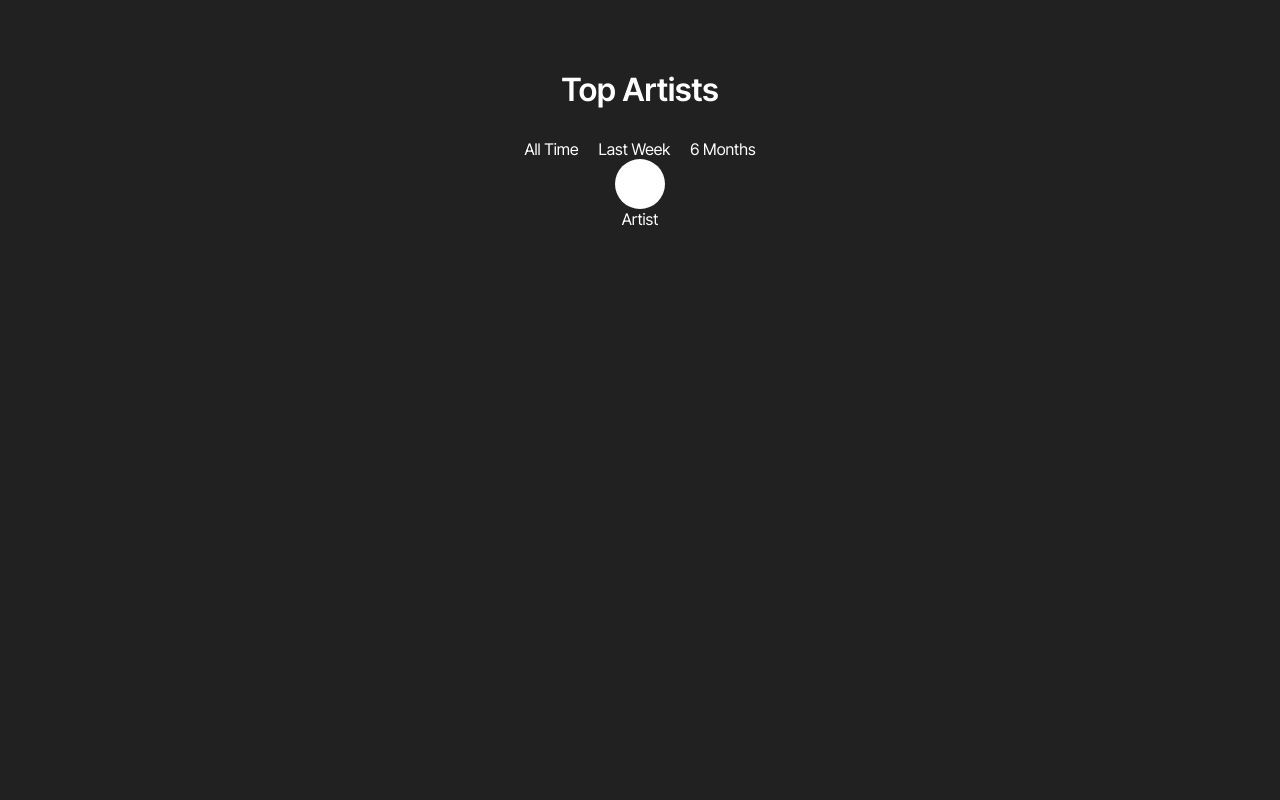
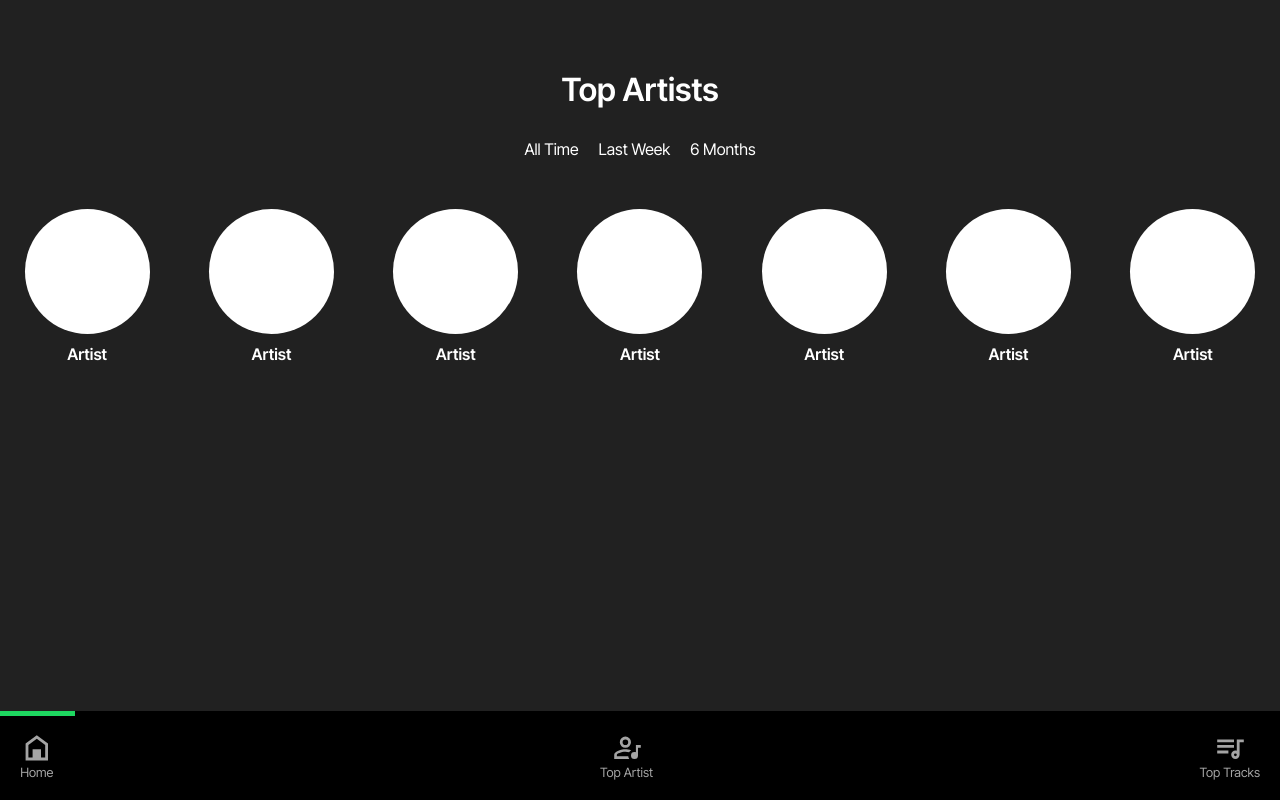
Before and after one commit to djballowe/Spotify-Profile, a React (Create React App) app: page / in a window 1280 px wide. Built offline with nearby package versions, Linux system fonts and the light colour scheme.

Commit message:
top artist page layout styled

```diff
--- a/src/App.css
+++ b/src/App.css
@@ -281,16 +281,26 @@
   margin: 0 10px;
 }
 
+.artist-grid {
+  display: grid;
+  grid-template-columns: repeat(auto-fit, minmax(150px, 1fr));
+  gap: 10px;
+  margin: 50px 0 100px 0;
+}
 .artist-grid .bio-pic {
-  height: 50px;
-  width: 50px;
+  height: 125px;
+  width: 125px;
   background-color: white;
-  border-radius: 25px;
+  border-radius: 100px;
 }
 .artist-grid .artist-page {
   display: flex;
   flex-direction: column;
   align-items: center;
+}
+.artist-grid .artist-page p {
+  margin-top: 10px;
+  font-weight: 600;
 }
 
 body {
--- a/src/App.js
+++ b/src/App.js
@@ -12,8 +12,8 @@ function App() {
     <div className="App">
       {/* <Header /> */}
       {/* <Login /> */}
-      {/* <MobileHeader />
-      <Home /> */}
+      <MobileHeader />
+      {/* <Home /> */}
       <TopArtists />
     </div>
   );
--- a/src/components/Top Artists/TopArtists.js
+++ b/src/components/Top Artists/TopArtists.js
@@ -18,6 +18,30 @@ const TopArtists = () => {
           <div className="bio-pic"></div>
           <p>Artist</p>
         </div>
+        <div className="artist-page">
+          <div className="bio-pic"></div>
+          <p>Artist</p>
+        </div>
+        <div className="artist-page">
+          <div className="bio-pic"></div>
+          <p>Artist</p>
+        </div>
+        <div className="artist-page">
+          <div className="bio-pic"></div>
+          <p>Artist</p>
+        </div>
+        <div className="artist-page">
+          <div className="bio-pic"></div>
+          <p>Artist</p>
+        </div>
+        <div className="artist-page">
+          <div className="bio-pic"></div>
+          <p>Artist</p>
+        </div>
+        <div className="artist-page">
+          <div className="bio-pic"></div>
+          <p>Artist</p>
+        </div>
       </div>
     </div>
   );
--- a/src/components/Top Artists/_topartists.scss
+++ b/src/components/Top Artists/_topartists.scss
@@ -23,14 +23,22 @@
 }
 
 .artist-grid {
+  display: grid;
+  grid-template-columns: repeat(auto-fit, minmax(150px, 1fr));
+  gap: 10px;
+  margin: 50px 0 100px 0;
   .bio-pic {
-    height: 50px;
-    width: 50px;
+    height: 125px;
+    width: 125px;
     background-color: white;
-    border-radius: 25px;
+    border-radius: 100px;
   }
   .artist-page {
     @include flex-column();
     align-items: center;
+    p {
+        margin-top: 10px;
+        font-weight: 600;
+    }
   }
 }
```
Also changed, not shown: 1 other file (tests, documents, lock files or other folders).
